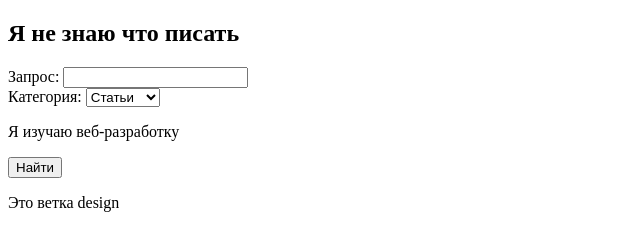
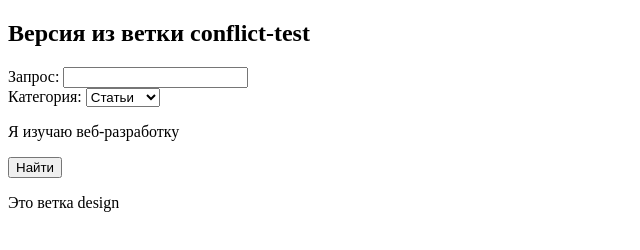
Before and after one commit to FLI1A/uchebnaya-praktika, a plain HTML site: page search.html in a window 1280 px wide. Shown: the whole page, without its empty margins (0-640 px from the left). Drawn offline with Linux system fonts and the light colour scheme.

Commit message:
Change h2 in branch

```diff
--- a/search.html
+++ b/search.html
@@ -6,7 +6,7 @@
     <title></title>
 </head>
 <body>
-    <h2>Я не знаю что писать</h2>
+    <h2>Версия из ветки conflict-test</h2>
     <form action="search.php" method="get">
         <label>Запрос: <input type="text", name="q"></label>
         <br>
```
